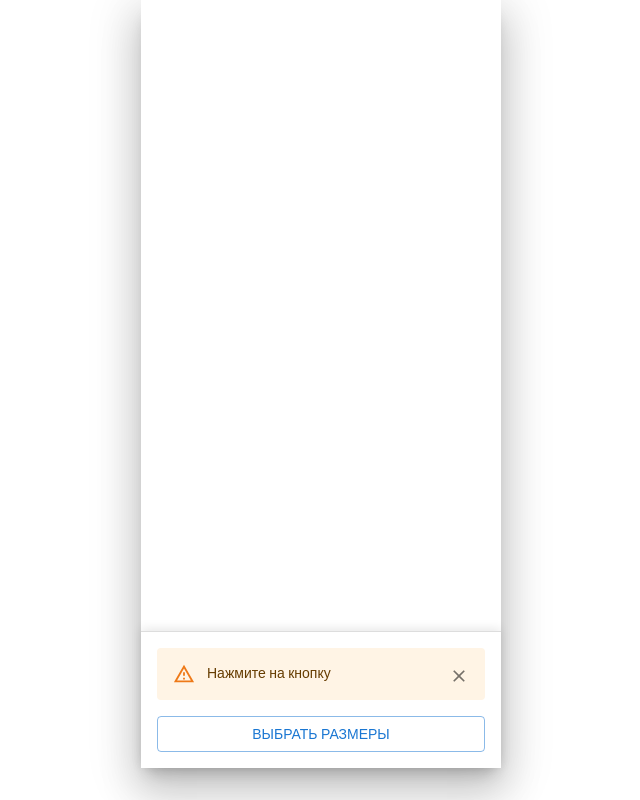
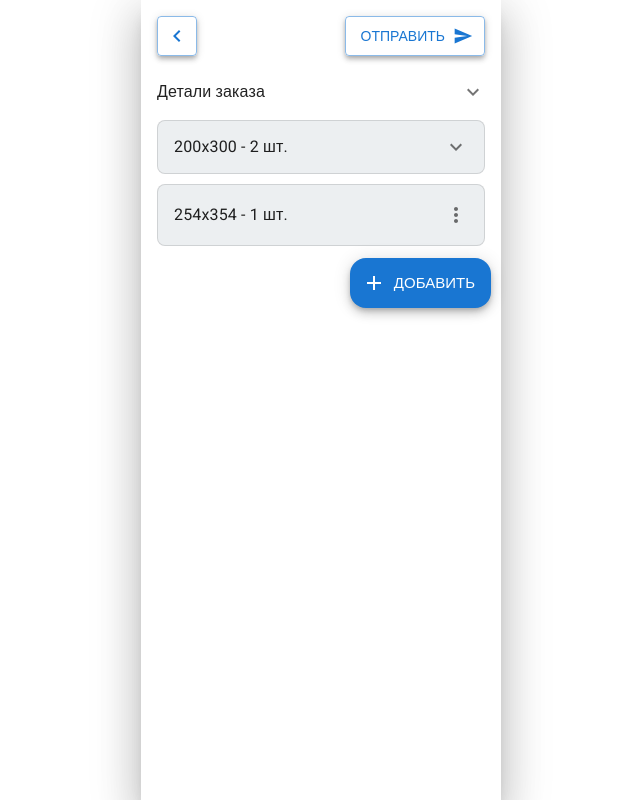
Before and after one commit to Artur29front/test_project, a React (Create React App) app: page / in a window 1280 px wide. Shown: the whole page, without its empty margins (319-959 px from the left). Built offline with nearby package versions, Linux system fonts and the light colour scheme; the HTML template or start-up script is replaced by a standard one; a web font is replaced by a local one.

Commit message:
Orders list finish;

```diff
--- a/src/App.tsx
+++ b/src/App.tsx
@@ -4,6 +4,7 @@ import "@fontsource/roboto";
 import OrderDetails from "./pages/OrderDetails";
 import ParametersForm from "./pages/ParametersForm";
 import {Box} from "@mui/material";
+import OrdersList from "./pages/OrdersList";
 
 const theme = createTheme({
     typography: {
@@ -27,10 +28,11 @@ const App = () => {
         <ThemeProvider theme={theme}>
             <Box
                 sx={{
-                    width: 360, bgcolor: "white", boxShadow: 24, mx: "auto", minHeight: "96vh", position: "relative"
+                    width: 360, maxWidth: "100%", bgcolor: "white", boxShadow: 24, mx: "auto", minHeight: "100vh", position: "relative"
                 }}
             >
-                    <ParametersForm />
+
+                    <OrdersList />
             </Box>
         </ThemeProvider>
     );
--- /dev/null
+++ b/src/pages/OrdersList.tsx
@@ -0,0 +1,153 @@
+import {
+    Accordion,
+    AccordionSummary,
+    AccordionDetails,
+    Typography,
+    List,
+    ListItem,
+    ListItemText,
+    Box, Button, Menu, MenuItem
+} from "@mui/material";
+import ExpandMoreIcon from "@mui/icons-material/ExpandMore";
+import {Add, BuildCircle, ChevronLeft, Delete, MoreVert, PhotoSizeSelectSmall, Send} from "@mui/icons-material";
+import {useState} from "react";
+
+
+interface Order {
+    id: number;
+    width: number;
+    height: number;
+    quantity: number;
+}
+
+const orders: Order[] = [
+    { id: 1, width: 200, height: 300, quantity: 1 },
+    { id: 2, width: 200, height: 300, quantity: 1 },
+    { id: 3, width: 254, height: 354, quantity: 1 }
+];
+
+const groupOrders = (orders: Order[]) => {
+    const grouped: Record<string, { totalQuantity: number; items: Order[] }> = {};
+
+    orders.forEach(order => {
+        const key = `${order.width}x${order.height}`;
+        if (!grouped[key]) {
+            grouped[key] = { totalQuantity: 0, items: [] };
+        }
+        grouped[key].totalQuantity += order.quantity;
+        grouped[key].items.push(order);
+    });
+
+    return Object.entries(grouped).map(([size, { totalQuantity, items }]) => ({
+        size,
+        totalQuantity,
+        items
+    }));
+};
+
+const OrderMenu: React.FC<{ order: Order }> = ({ order }) => {
+    const [anchorEl, setAnchorEl] = useState<null | HTMLElement>(null);
+
+    const handleOpen = (event: React.MouseEvent<HTMLButtonElement>) => {
+        setAnchorEl(event.currentTarget);
+    };
+
+    const handleClose = () => {
+        setAnchorEl(null);
+    };
+
+    return (
+        <>
+            <Button onClick={handleOpen} sx={{p: 0, minWidth: "unset"}}>
+                <MoreVert sx={{fill: "#0000008F"}} />
+            </Button>
+            <Menu anchorEl={anchorEl} open={Boolean(anchorEl)} onClose={handleClose} sx={{'& .MuiList-root': {p:0}}}>
+                <MenuItem onClick={handleClose} sx={{justifyContent: "center", borderBottom: "1px solid rgba(0, 0, 0, 0.12)", maxHeight: "36px", minHeight: "unset", color: "rgba(0, 0, 0, 0.6)"}}>Изменить панель</MenuItem>
+                <MenuItem onClick={handleClose} sx={{borderBottom: "1px solid rgba(0, 0, 0, 0.12)", maxHeight: "36px"}} >
+                    <Button sx={{color: "#000000DE", width: "220px", justifyContent: "start"}} startIcon={<PhotoSizeSelectSmall sx={{fill:"#2196F3"}}/>}>Размеры</Button>
+                </MenuItem>
+                <MenuItem onClick={handleClose} sx={{borderBottom: "1px solid rgba(0, 0, 0, 0.12)", maxHeight: "36px"}}>
+                    <Button sx={{color: "#000000DE"}} startIcon={<BuildCircle sx={{fill: "#2196F3"}} />} >Отверстия</Button>
+                </MenuItem>
+                <MenuItem onClick={handleClose}>
+                    <Button sx={{color: "#000000DE"}} startIcon={<Delete sx={{ fill: "#EF5350"}} />}>Удалить</Button>
+                </MenuItem>
+            </Menu>
+        </>
+    );
+};
+
+const OrdersList: React.FC = () => {
+    const groupedOrders = groupOrders(orders);
+
+    const [expanded, setExpanded] = useState(false);
+
+    return (
+        <>
+            <Box sx={{p:2, justifyContent: "space-between", display: "flex"}}>
+                <Button variant="outlined"
+                        sx={{display: "flex", justifyContent: "center", alignItems: "center", width: "40px", minWidth: "40px", height: "40px", p: 0, boxShadow: 4 }}
+                >
+                            <ChevronLeft sx={{margin: 0, width: "24px", height: "24px", borderRadius: "1px"}} />
+                </Button>
+                <Button endIcon={<Send />} variant="outlined" sx={{boxShadow: 4}}>Отправить</Button>
+            </Box>
+
+            <Accordion defaultExpanded disableGutters aria-controls="panel1-content" component="form"
+                       id="panel1-header" sx={{ boxShadow: "none", '&:before':{height:'0px'} }}>
+                <AccordionSummary
+                    expandIcon={<ChevronLeft sx={{transform: "rotate(90deg)" }} />}
+                    sx={{height: "40px", m: 0, minHeight: "unset" }}
+                >
+                    <Typography variant="subtitle1" sx={{color: "hsla(0, 0%, 0%, 0.87)", m: 0,'&$expanded': {
+                            my: 0}}}>Детали заказа</Typography>
+                </AccordionSummary>
+                <AccordionDetails sx={{pb: 0}}>
+                    {groupedOrders.map(({ size, totalQuantity, items }) => (
+                        items.length > 1 ? (
+                            <Accordion key={size} expanded={expanded} onChange={() => setExpanded(!expanded)} sx={{background: "#ECEFF1", border: "1px solid #0000001F", "&.MuiAccordion-root": {borderRadius: 2, mb: "10px"}, "& span.Mui-expanded": {my: 1}, "& button.Mui-expanded": {minHeight: "unset"}, boxShadow: 0}}>
+                                <AccordionSummary expandIcon={<ExpandMoreIcon />}>
+                                    <Typography>
+                                        {!expanded ? `${size} - ${totalQuantity} шт.` : "Список"}
+                                    </Typography>
+                                </AccordionSummary>
+                                <AccordionDetails>
+                                    <List sx={{p: 0}}>
+                                        {items.map((order) => (
+                                            <ListItem key={order.id} sx={{p: 0, py: "6px"}}>
+                                                <Box key={size} sx={{width: "100%", display: "flex", justifyContent: "space-between"}}>
+                                                    <Typography>{`${size} - ${order.quantity} шт.`}</Typography>
+                                                    <OrderMenu order={items[0]} />
+                                                </Box>
+                                            </ListItem>
+                                        ))}
+                                    </List>
+                                </AccordionDetails>
+                            </Accordion>
+                        ) : (
+                            <Box key={size} sx={{ padding: 2, display: "flex", justifyContent: "space-between", background: "#ECEFF1", border: "1px solid #0000001F", borderRadius: "8px", marginBottom: 1 }}>
+                                <Typography>{`${size} - ${totalQuantity} шт.`}</Typography>
+                                <OrderMenu order={items[0]} />
+                            </Box>
+                        )
+                    ))}
+                </AccordionDetails>
+            </Accordion>
+
+            <Box sx={{ display: "flex", justifyContent: "end", mx: "10px", pb: "32px" }}>
+                <Button
+                    variant="contained"
+                    color="primary"
+                    fullWidth
+                    startIcon={<Add sx={{minWidth: "24px", minHeight: "24px"}} />}
+                    size="large"
+                    sx={{ mt: "4px", boxShadow: "6", borderRadius: "16px", width: "max-content", py: "12px", px: "16px" }}
+                >
+                    Добавить
+                </Button>
+            </Box>
+        </>
+    );
+};
+
+export default OrdersList;
```
